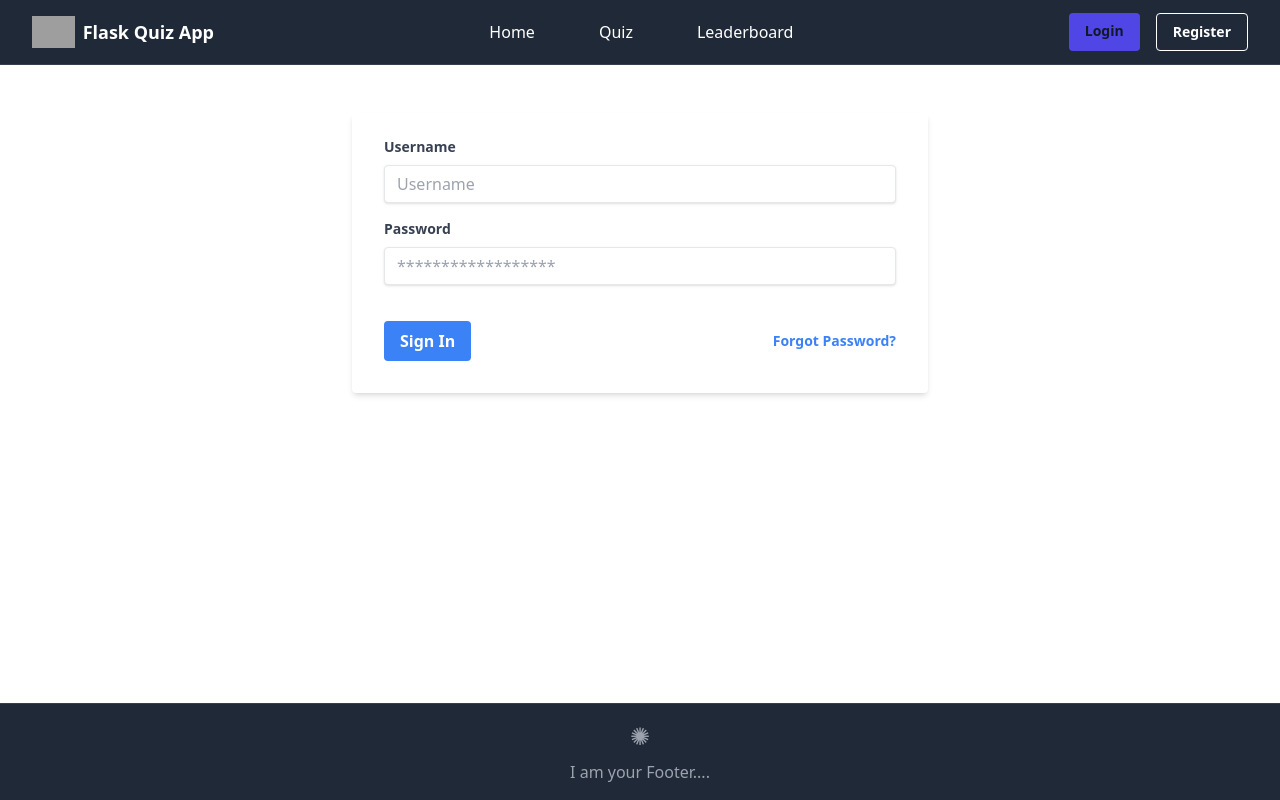
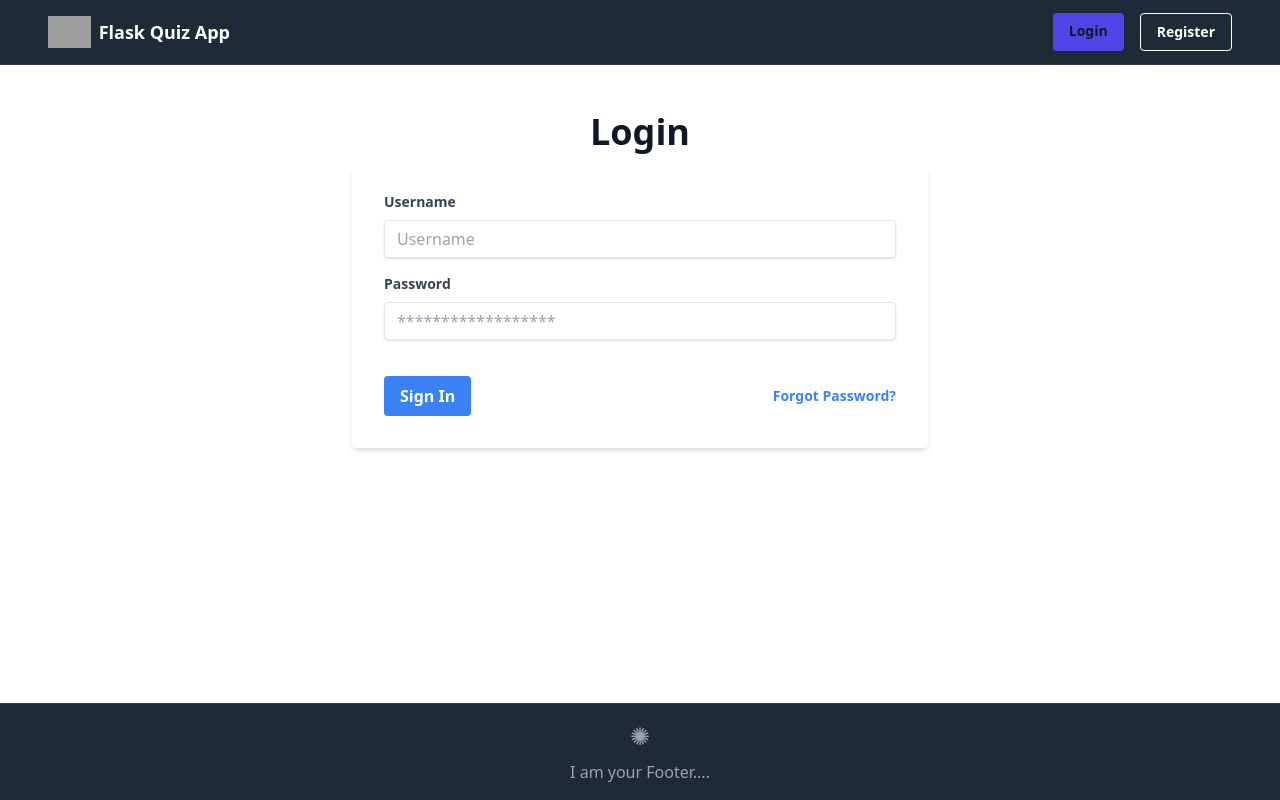
Before and after one commit to Chromium05/Flask-Quiz-Web-App, a Flask app: page /login in a window 1280 px wide. Run offline with Flask 3, Linux system fonts and the light colour scheme; some libraries are stand-ins or nearby versions; grey boxes are pictures that could not be loaded.

Commit message:
Add Auth Functionality

```diff
--- a/website/__init__.py
+++ b/website/__init__.py
@@ -1,5 +1,6 @@
 from flask import Flask, render_template, request, redirect, url_for
 from flask_sqlalchemy import SQLAlchemy
+from flask_login import LoginManager, current_user
 import os
 
 db = SQLAlchemy()
@@ -17,4 +18,29 @@ def create_app():
     app.register_blueprint(views_bp, url_prefix='/')
     app.register_blueprint(auth_bp, url_prefix='/')
 
+    from .models import User
+
+    create_database(app)
+
+    login_manager = LoginManager()
+    login_manager.login_view = 'auth.login'
+    login_manager.init_app(app)
+
+    @login_manager.user_loader
+    def load_user(id):
+        from .models import User
+        return User.query.get(int(id))
+
+    @app.context_processor
+    def inject_user():
+        return dict(user=current_user)
+
     return app
+
+def create_database(app):
+    db_path = os.path.join(os.path.abspath(os.path.dirname(__file__)), 'database.db')
+    print(f"Checking database path: {db_path}")
+    if not os.path.exists(db_path):
+        with app.app_context():
+            db.create_all()
+            print('Database Created!')
--- a/website/auth.py
+++ b/website/auth.py
@@ -1,4 +1,8 @@
 from flask import Blueprint, render_template, request, flash, redirect, url_for
+from .models import User
+from werkzeug.security import generate_password_hash, check_password_hash
+from flask_login import login_user, logout_user, login_required
+from . import db
 
 auth = Blueprint('auth', __name__)
 
@@ -6,16 +10,21 @@ auth = Blueprint('auth', __name__)
 @auth.route("/login", methods=["GET", "POST"])
 def login():
     if request.method == "POST":
-        email = request.form.get("email", "").strip()
         username = request.form.get("username", "").strip()
         password = request.form.get("password", "")
 
-        # TODO: authenticate user (check DB)
-        if not username or not password:
+        user = User.query.filter_by(username=username).first()
+        if user:
+            if check_password_hash(user.password, password):
+                flash("Logged in successfully (stub)", category="success")
+                login_user(user, remember=True)
+                return redirect(url_for('views.home'))
+            else:
+                flash("Incorrect password, try again.", category="error")
+        elif not username or not password:
             flash("Please enter username and password", category="error")
         else:
-            flash("Logged in (stub)", category="success")
-            return redirect(url_for('views.home'))
+            flash("Username does not exist", category="error")
 
     return render_template("login.html")
 
@@ -28,8 +37,11 @@ def register():
         password1 = request.form.get("password1", "")
         password2 = request.form.get("password2", "")
 
-        # Basic validations
-        if not username or len(username) < 2:
+        user = User.query.filter_by(username=username).first()
+
+        if user:
+            flash("Username already exists", category="error")
+        elif not username or len(username) < 2:
             flash("Username must be greater than 1 character", category="error")
         elif not password1 or len(password1) < 6:
             flash("Password must be at least 6 characters", category="error")
@@ -37,14 +49,19 @@ def register():
             flash("Passwords don't match", category="error")
         else:
             # Create new user logic goes here (hash password, save to DB)
-            flash("Account created!", category="success")
-            return redirect(url_for('auth.login'))
+            new_user = User(username=username, email=email, password=generate_password_hash(password1, method='scrypt', salt_length=16))
+            db.session.add(new_user)
+            db.session.commit()
+            login_user(user, remember=True)
+            flash("Account created successfully!", category="success")
+            return redirect(url_for('views.home'))
 
     return render_template("register.html")
 
 
 @auth.route("/logout")
+@login_required
 def logout():
-    # TODO: perform logout (session clear)
+    logout_user()
     flash("You have been logged out", category="info")
-    return redirect(url_for('views.home'))
+    return redirect(url_for('auth.login'))
--- a/website/models.py
+++ b/website/models.py
@@ -1,5 +1,6 @@
 from . import db
 from flask_login import UserMixin
+from sqlalchemy.sql import func
 
 class User(db.Model, UserMixin):
     id = db.Column(db.Integer, primary_key=True)
--- a/website/templates/base.html
+++ b/website/templates/base.html
@@ -7,9 +7,9 @@
   <title>Flask Quiz App</title>
 </head>
 
-<body class="bg-white text-gray-900 min-h-screen flex flex-col">
+<body class="bg-white text-gray-900 min-h-screen flex flex-col relative">
   <!-- Navbar -->
-  <nav class="bg-gray-800 backdrop-blur-md border-b border-white/10">
+  <nav class="bg-gray-800 backdrop-blur-md border-b border-white/10 px-4 fixed w-full z-10 top-0">
     <div class="mx-auto max-w-7xl px-4 sm:px-6 lg:px-8">
       <div class="flex justify-between h-16 items-center">
         <!-- Logo -->
@@ -21,6 +21,7 @@
 
         <!-- Desktop Menu -->
         <div class="hidden sm:flex space-x-4">
+            {% if user.is_authenticated  %}
                 <a href="/">
                     <p class="cursor-pointer text-base text-white m-6 group relative w-max">
                         <span>Home</span>
@@ -39,6 +40,7 @@
                         <span class="absolute -bottom-1 left-0 w-0 transition-all h-0.5 bg-indigo-600 group-hover:w-full pointer"></span>
                     </p>
                 </a>
+            {% endif %}
         </div>
 
         <!-- Right side -->
@@ -57,8 +59,12 @@
               <a href="#" class="block px-4 py-2 text-sm text-gray-300 hover:bg-white/5">Sign out</a>
             </div> -->
             <div class="hidden sm:flex space-x-4">
+                {% if user.is_authenticated %}
+                  <a href="/logout" class="bg-transparent hover:bg-gradient-to-r from-violet-600 to-indigo-600 text-white font-semibold hover:text-white py-2 px-4 border border-white hover:border-transparent rounded text-sm transition duration-300 ease-in-out">Logout</a>
+                {% else %}
                   <a href="/login" class="bg-indigo-600 hover:bg-gradient-to-r from-violet-600 to-indigo-600 text-gray-900 font-bold py-2 px-4 rounded text-sm transition-all">Login</a>
                   <a href="/register" class="bg-transparent hover:bg-gradient-to-r from-violet-600 to-indigo-600 text-white font-semibold hover:text-white py-2 px-4 border border-white hover:border-transparent rounded text-sm transition duration-300 ease-in-out">Register</a>
+                {%  endif %}
             </div>
           </div>
 
@@ -94,21 +100,21 @@
             {% if messages %}
                 {% for category, message in messages %}
                     {% if category == 'error' %}
-                        <div class="bg-red-100 border border-red-400 text-red-700 px-4 py-3 rounded relative" role="alert">
+                        <div class="bg-red-100 border border-red-400 text-red-700 px-4 py-3 rounded relative mt-20" role="alert">
                             <span class="block sm:inline">{{ message }}</span>
                             <span class="absolute top-0 bottom-0 right-0 px-4 py-3">
                                 <svg class="fill-current h-6 w-6 text-red-500 close" role="button" xmlns="http://www.w3.org/2000/svg" viewBox="0 0 20 20"><title>Close</title><path d="M14.348 14.849a1.2 1.2 0 0 1-1.697 0L10 11.819l-2.651 3.029a1.2 1.2 0 1 1-1.697-1.697l2.758-3.15-2.759-3.152a1.2 1.2 0 1 1 1.697-1.697L10 8.183l2.651-3.031a1.2 1.2 0 1 1 1.697 1.697l-2.758 3.152 2.758 3.15a1.2 1.2 0 0 1 0 1.698z"/></svg>
                             </span>
                         </div>
                     {% elif category == 'success' %}
-                        <div class="bg-green-200 border border-green-400 text-green-700 px-4 py-3 rounded relative" role="alert">
+                        <div class="bg-green-200 border border-green-400 text-green-700 px-4 py-3 rounded relative mt-20" role="alert">
                             <span class="block sm:inline">{{ message }}</span>
                             <span class="absolute top-0 bottom-0 right-0 px-4 py-3">
                                 <svg class="fill-current h-6 w-6 text-red-500 close" role="button" xmlns="http://www.w3.org/2000/svg" viewBox="0 0 20 20"><title>Close</title><path d="M14.348 14.849a1.2 1.2 0 0 1-1.697 0L10 11.819l-2.651 3.029a1.2 1.2 0 1 1-1.697-1.697l2.758-3.15-2.759-3.152a1.2 1.2 0 1 1 1.697-1.697L10 8.183l2.651-3.031a1.2 1.2 0 1 1 1.697 1.697l-2.758 3.152 2.758 3.15a1.2 1.2 0 0 1 0 1.698z"/></svg>
                             </span>
                         </div>
                     {% else %}
-                        <div class="alert alert-info text-center mb-0" role="alert">
+                        <div class="alert alert-info text-center mb-0 mt-20" role="alert">
                             {{ message }}
                         </div>
                     {% endif %}
@@ -118,7 +124,7 @@
   </div>
 
   <!-- Content -->
-  <main class="flex-grow container mx-auto px-4 py-8">
+  <main class="flex-grow container mx-auto px-4 py-8 mt-16">
     {% block content %}{% endblock %}
   </main>
 
@@ -136,6 +142,7 @@
     const mobileMenu = document.getElementById("mobile-menu");
     const menuOpenIcon = document.getElementById("menu-open");
     const menuCloseIcon = document.getElementById("menu-close");
+    const closeButtons = document.querySelectorAll(".close");
 
     userMenuBtn.addEventListener("click", () => {
       userMenu.classList.toggle("hidden");
@@ -146,6 +153,12 @@
       menuOpenIcon.classList.toggle("hidden");
       menuCloseIcon.classList.toggle("hidden");
     });
+
+    closeButtons.forEach(button => {
+      button.addEventListener("click", () => {
+        button.parentElement.parentElement.style.display = "none";
+      });
+    });
   </script>
 </body>
 </html>
--- a/website/templates/index.html
+++ b/website/templates/index.html
@@ -1,5 +1,6 @@
 {% extends "base.html" %}
 
 {% block content %}
-    <h1>Hi, {{name}}</h1>
+    <h1 class="text-4xl font-bold text-gray-900">Hi, {{user.username}} </h1>
+    <p class="mt-4 text-gray-700">Welcome to the Flask Quiz App! Test your knowledge and compete with others on the leaderboard.</p>
 {% endblock %}
--- a/website/templates/login.html
+++ b/website/templates/login.html
@@ -1,7 +1,7 @@
 {% extends "base.html" %}  {% block content
 %}
-<h1 class=""></h1>
-<div class="w-full max-w-xl mx-auto">
+<h1 class="text-4xl font-bold text-gray-900 text-center">Login</h1>
+<div class="w-full max-w-xl mx-auto mt-4">
   <form class="bg-white shadow-md rounded px-8 pt-6 pb-8 mb-4" method="POST">
     <div class="form-group mb-4">
       <label class="block text-gray-700 text-sm font-bold mb-2" for="username">
--- a/website/templates/register.html
+++ b/website/templates/register.html
@@ -1,7 +1,7 @@
 {% extends "base.html" %}  {% block content
 %}
-<h1 class=""></h1>
-<div class="w-full max-w-xl mx-auto">
+<h1 class="text-4xl font-bold text-gray-900 text-center">Register</h1>
+<div class="w-full max-w-xl mx-auto mt-4">
   <form class="bg-white shadow-md rounded px-8 pt-6 pb-8 mb-4" method="POST">
     <div class="form-group mb-4">
       <label class="block text-gray-700 text-sm font-bold mb-2" for="username">
--- a/website/views.py
+++ b/website/views.py
@@ -1,7 +1,10 @@
 from flask import Blueprint, render_template
+from flask_login import login_user, logout_user, login_required, current_user
+from . import db
 
 views = Blueprint('views', __name__)
 
 @views.route("/")
+@login_required
 def home():
-    return render_template("index.html", name="Abiddar")
+    return render_template("index.html", user=current_user)
```
Also changed, not shown: website/database.db. Lines whose indentation alone changed are shown as unchanged.
